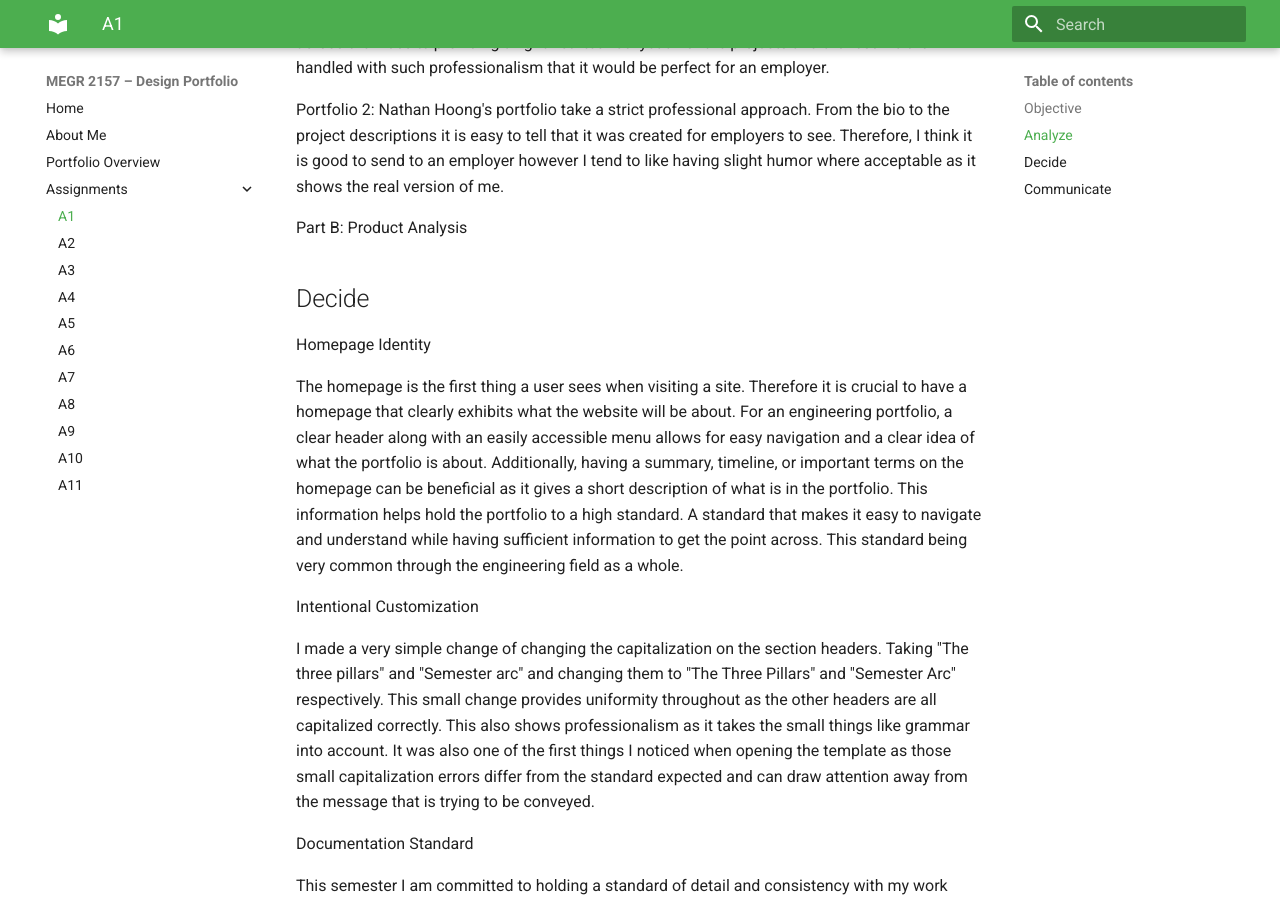
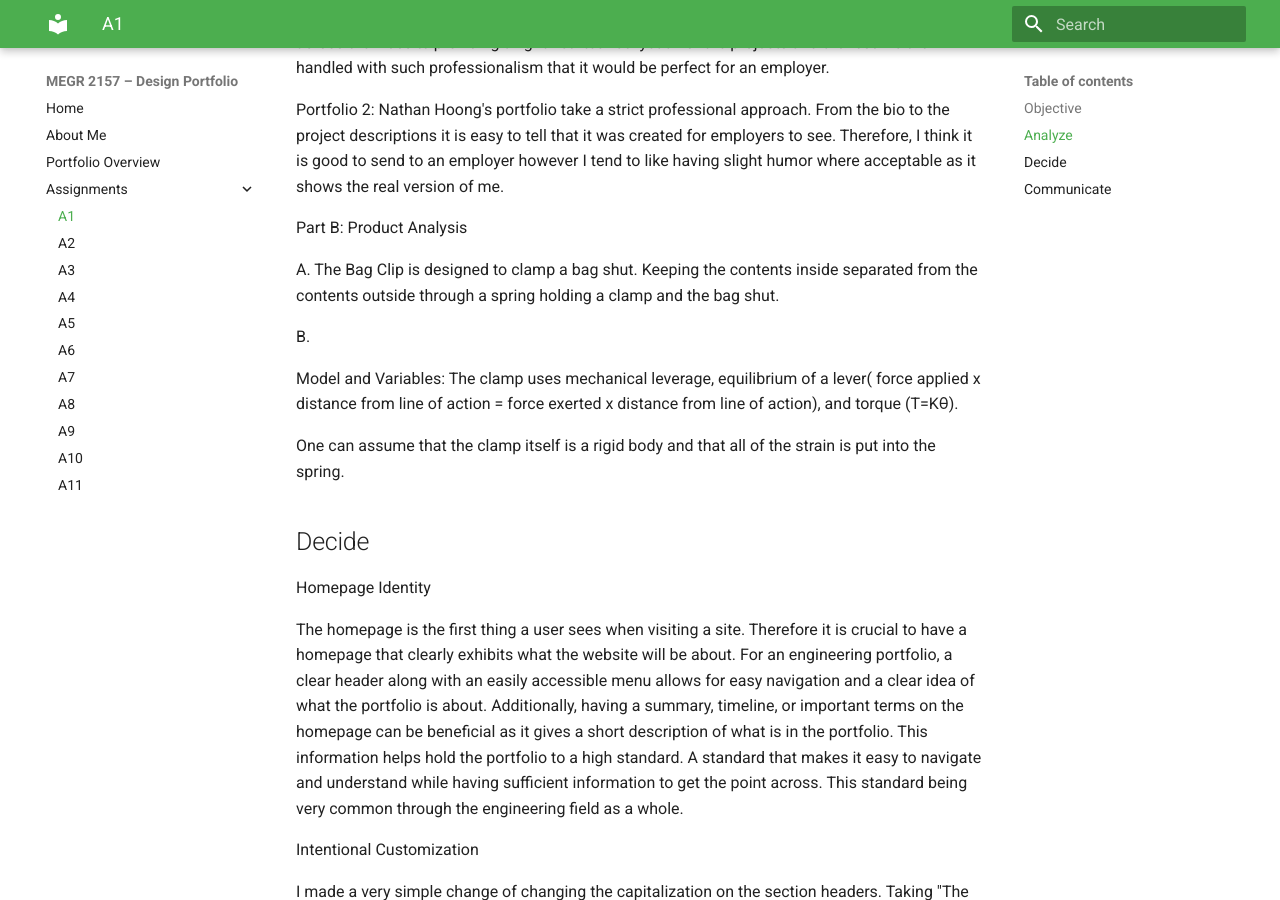
Before and after one commit to noaheme/design-projects-portfolio, an MkDocs documentation site: the page built from docs/assignments/A01/index.md, in a window 1280 px wide and 900 px high, scrolled down 1354 px. Built offline with MkDocs 1.6.1 and Material for MkDocs 9.7.7, drawn with Linux system fonts in a browser that asks for light colours.

Commit message:
Add product analysis for Bag Clip
Added product analysis section for the Bag Clip, including design description and mechanical principles.

```diff
--- a/docs/assignments/A01/index.md
+++ b/docs/assignments/A01/index.md
@@ -35,6 +35,14 @@ Portfolio 2: Nathan Hoong's portfolio take a strict professional approach. From
 
   Part B: Product Analysis
 
+A. The Bag Clip is designed to clamp a bag shut. Keeping the contents inside separated from the contents outside through a spring holding a clamp and the bag shut.
+
+B.
+
+  Model and Variables: The clamp uses mechanical leverage, equilibrium of a lever( force applied x distance from line of action = force exerted x distance from line of action), and torque (T=Kθ).
+
+  One can assume that the clamp itself is a rigid body and that all of the strain is put into the spring.
+
 ## Decide
 
 Homepage Identity
```
